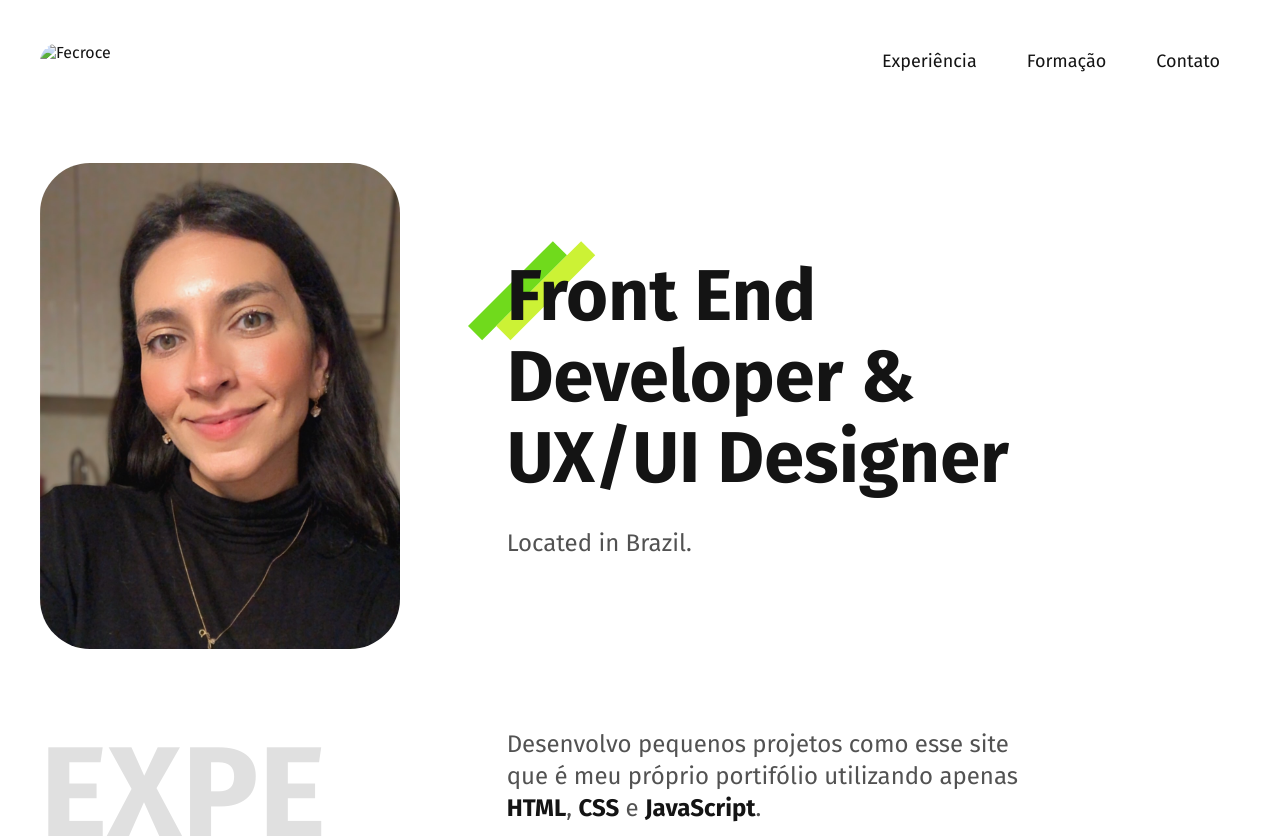
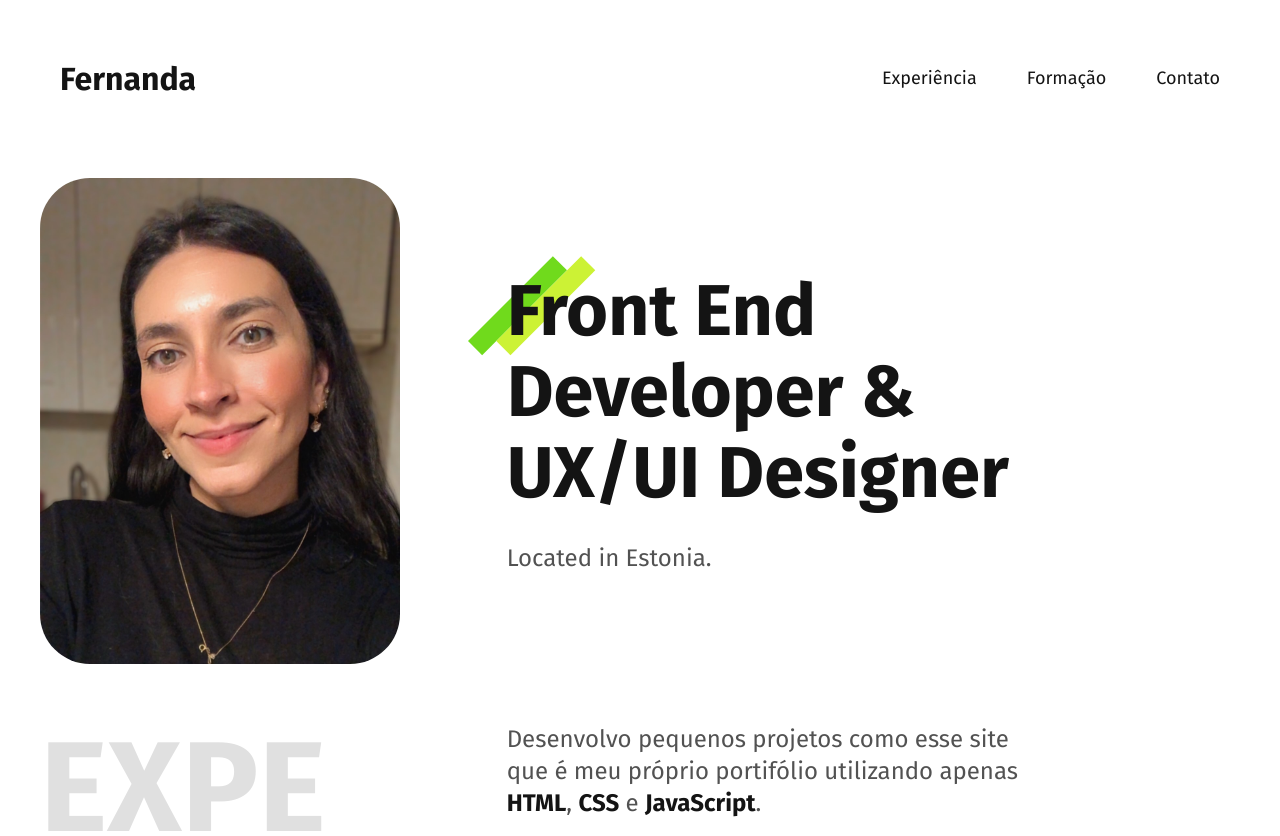
Before and after one commit to fecroce/fecroce.github.io, a plain HTML site: page index.html in a window 1280 px wide. Shown: the top 836 px of the page. Drawn offline with Linux system fonts and the light colour scheme.

Commit message:
changing the style

```diff
--- a/css/header.css
+++ b/css/header.css
@@ -1,6 +1,6 @@
 .header {
   max-width: 1200px;
-  padding: 40px 20px;
+  padding: 20px 20px;
   margin: 0 auto;
   display: flex;
   justify-content: space-between;
--- a/index.html
+++ b/index.html
@@ -18,7 +18,12 @@
 
 <body>
   <header class="header">
-    <img src="./img/" alt="Fecroce" width="104" height="38">
+    <!-- <img src="./img/" alt="Fecroce" width="104" height="38"> -->
+
+    <div>
+      <h1 class="introducao">Fernanda</h1>
+    </div>
+
     <nav>
       <ul class="header-menu">
         <li><a href="#experiencia">Experiência</a></li>
@@ -29,10 +34,10 @@
   </header>
 
   <main class="introducao">
-    <img src="./img/fefecv.jpg" alt="Lobo cinza" width="360" height="520">
+    <img src="./img/fefecv.jpg" alt="fernanda" width="360" height="520">
     <div>
       <h1>Front End<br> Developer &<br> UX/UI Designer</h1>
-      <p>Located in Brazil.</p>
+      <p>Located in Estonia.</p>
     </div>
 
   </main>
```
Also changed, not shown: css/style.min.css.
